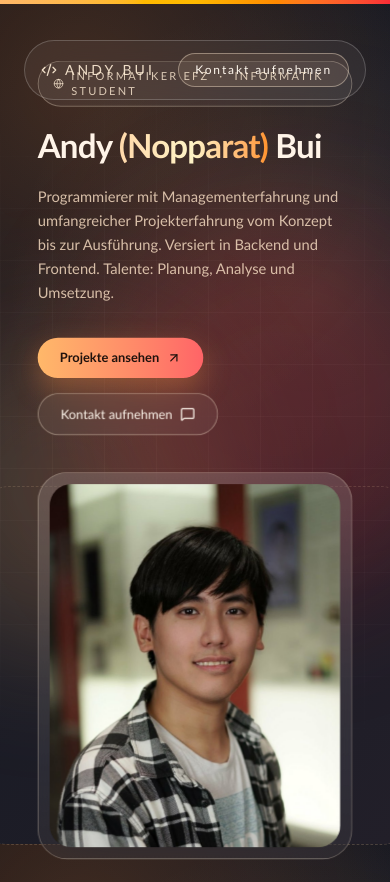
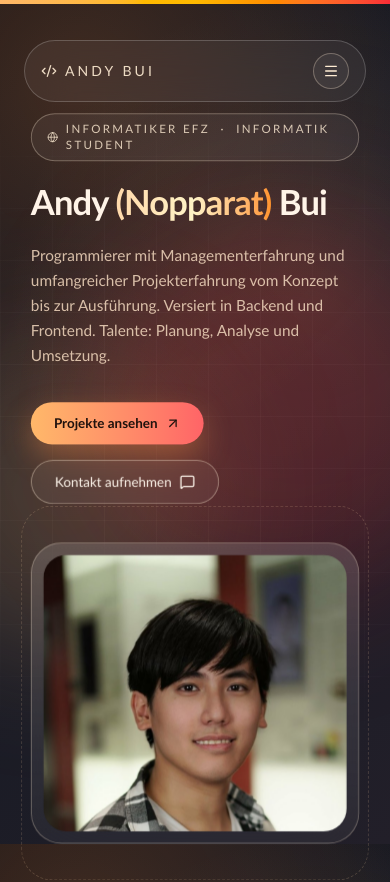
Before and after one commit to AndyNope/homepage-01, a React (Vite) app: page / in a window 390 px wide. Shown: the top 882 px of the page. Built offline with nearby package versions, Linux system fonts and the light colour scheme.

Commit message:
fix: mobile responsiveness – hamburger nav, overflow-x, reduced parallax, hero img clamp

```diff
--- a/src/App.jsx
+++ b/src/App.jsx
@@ -19,6 +19,7 @@ import {
   Link,
   Layers,
   MapPin,
+  Menu,
   MessageCircle,
   MessageSquare,
   PanelsTopLeft,
@@ -28,9 +29,10 @@ import {
   TrendingUp,
   Users,
   Wrench,
+  X,
 } from 'lucide-react'
 import { motion, useInView, useScroll, useTransform } from 'framer-motion'
-import { useRef } from 'react'
+import { useRef, useState, useEffect } from 'react'
 import andyPhoto from './assets/andy-bui.jpg'
 
 const projects = [
@@ -180,20 +182,38 @@ function SkillBar({ name, pct, delay = 0 }) {
   )
 }
 
+const NAV_LINKS = [
+  { href: '#projekte', label: 'Projekte' },
+  { href: '#leistungen', label: 'Leistungen' },
+  { href: '#ueber', label: 'Uber mich' },
+  { href: '#lebenslauf', label: 'Lebenslauf' },
+  { href: '#kontakt', label: 'Kontakt' },
+]
+
 function App() {
   const containerRef = useRef(null)
+  const [menuOpen, setMenuOpen] = useState(false)
+
+  // Close menu on resize to desktop
+  useEffect(() => {
+    const mq = window.matchMedia('(min-width: 768px)')
+    const handler = (e) => { if (e.matches) setMenuOpen(false) }
+    mq.addEventListener('change', handler)
+    return () => mq.removeEventListener('change', handler)
+  }, [])
+
   const { scrollYProgress } = useScroll({
     target: containerRef,
     offset: ['start start', 'end end'],
   })
 
-  const heroY = useTransform(scrollYProgress, [0, 0.3], [0, -130])
-  const heroScale = useTransform(scrollYProgress, [0, 0.25], [1, 0.92])
+  const heroY = useTransform(scrollYProgress, [0, 0.3], [0, -60])
+  const heroScale = useTransform(scrollYProgress, [0, 0.25], [1, 0.96])
   const ringRotate = useTransform(scrollYProgress, [0, 1], [0, 270])
   const glowY = useTransform(scrollYProgress, [0, 1], [0, 190])
 
   return (
-    <main ref={containerRef} className="relative overflow-x-clip">
+    <main ref={containerRef} className="relative overflow-x-hidden">
       {/* Scroll progress bar */}
       <motion.div
         className="fixed left-0 top-0 z-50 h-1 w-full origin-left bg-gradient-to-r from-orange-300 via-amber-400 to-red-500"
@@ -214,25 +234,65 @@ function App() {
 
       {/* ── Nav + Hero ── */}
       <section className="relative mx-auto max-w-6xl px-6 pb-20 pt-10 md:px-10 md:pt-14">
-        <nav className="flex items-center justify-between rounded-full border border-white/20 bg-white/5 px-4 py-3 backdrop-blur-xl md:px-6">
+        <nav className="relative flex items-center justify-between rounded-full border border-white/20 bg-white/5 px-4 py-3 backdrop-blur-xl md:px-6">
           <div className="flex items-center gap-2 text-sm tracking-[0.22em] text-orange-100/90">
             <Code2 className="h-4 w-4" />
             ANDY BUI
           </div>
+
+          {/* Desktop links */}
           <div className="hidden items-center gap-8 text-sm text-orange-50/80 md:flex">
-            <a href="#projekte" className="transition hover:text-white">Projekte</a>
-            <a href="#leistungen" className="transition hover:text-white">Leistungen</a>
-            <a href="#ueber" className="transition hover:text-white">Uber mich</a>
-            <a href="#lebenslauf" className="transition hover:text-white">Lebenslauf</a>
-            <a href="#kontakt" className="transition hover:text-white">Kontakt</a>
+            {NAV_LINKS.map(l => (
+              <a key={l.href} href={l.href} className="transition hover:text-white">{l.label}</a>
+            ))}
           </div>
+
+          {/* Desktop CTA */}
           <a
             href="#kontakt"
-            className="rounded-full border border-orange-100/40 bg-orange-200/10 px-4 py-2 text-xs font-medium tracking-[0.16em] text-orange-50 transition hover:bg-orange-200/20"
+            className="hidden rounded-full border border-orange-100/40 bg-orange-200/10 px-4 py-2 text-xs font-medium tracking-[0.16em] text-orange-50 transition hover:bg-orange-200/20 md:inline-flex"
           >
             Kontakt aufnehmen
           </a>
+
+          {/* Mobile hamburger */}
+          <button
+            onClick={() => setMenuOpen(o => !o)}
+            aria-label={menuOpen ? 'Menu schliessen' : 'Menu oeffnen'}
+            className="flex h-9 w-9 items-center justify-center rounded-full border border-orange-100/30 bg-white/5 text-orange-100 md:hidden"
+          >
+            {menuOpen ? <X className="h-4 w-4" /> : <Menu className="h-4 w-4" />}
+          </button>
         </nav>
+
+        {/* Mobile menu drawer */}
+        {menuOpen && (
+          <motion.div
+            initial={{ opacity: 0, y: -10 }}
+            animate={{ opacity: 1, y: 0 }}
+            exit={{ opacity: 0, y: -10 }}
+            transition={{ duration: 0.2 }}
+            className="mt-3 flex flex-col gap-1 rounded-3xl border border-white/20 bg-white/5 px-5 py-4 backdrop-blur-xl md:hidden"
+          >
+            {NAV_LINKS.map(l => (
+              <a
+                key={l.href}
+                href={l.href}
+                onClick={() => setMenuOpen(false)}
+                className="py-2 text-sm text-orange-50/80 transition hover:text-white"
+              >
+                {l.label}
+              </a>
+            ))}
+            <a
+              href="#kontakt"
+              onClick={() => setMenuOpen(false)}
+              className="mt-2 rounded-full border border-orange-100/40 bg-orange-200/10 px-4 py-2.5 text-center text-xs font-medium tracking-[0.16em] text-orange-50"
+            >
+              Kontakt aufnehmen
+            </a>
+          </motion.div>
+        )}
 
         <motion.div
           style={{ y: heroY, scale: heroScale }}
@@ -296,7 +356,7 @@ function App() {
                 <img
                   src={andyPhoto}
                   alt="Andy Nopparat Bui"
-                  className="w-full rounded-[1.5rem] object-cover"
+                  className="w-full rounded-[1.5rem] object-cover object-top max-h-72 md:max-h-none"
                 />
               </div>
             </Reveal>
```
